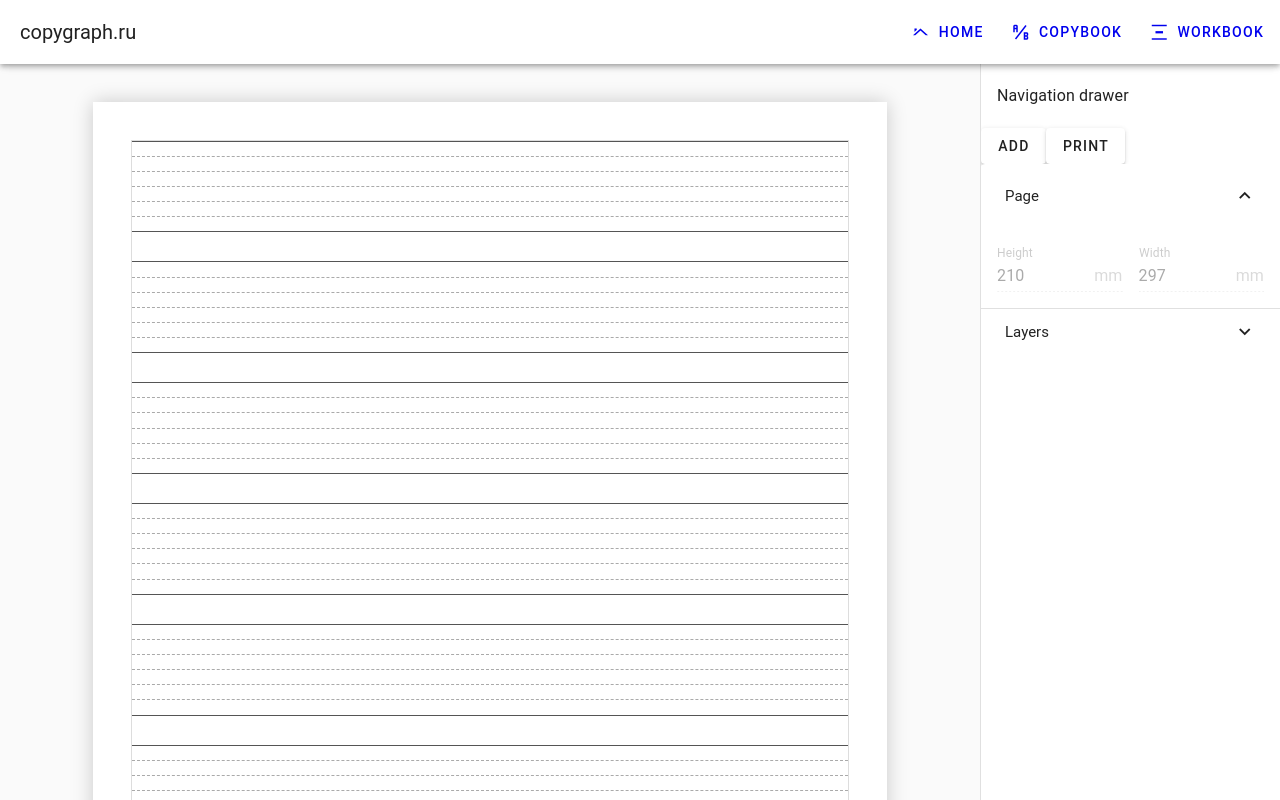
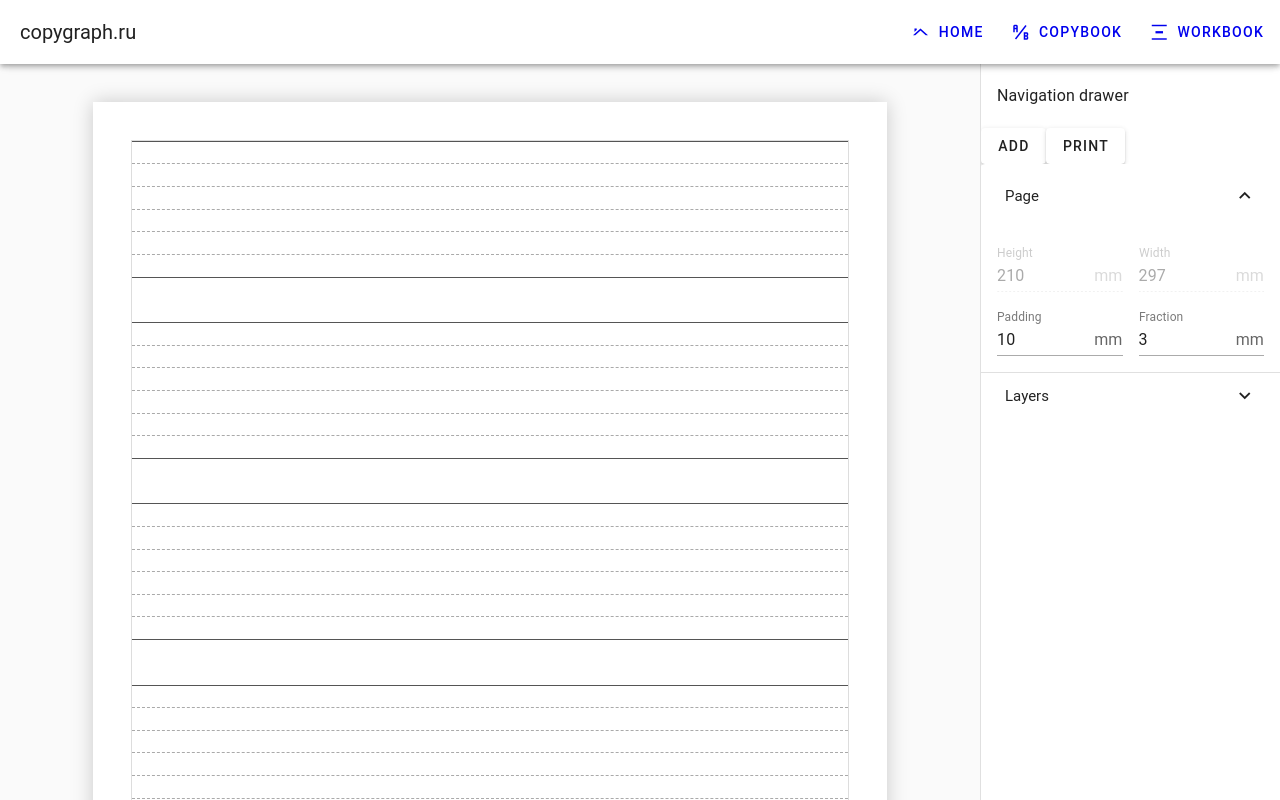
Before and after one commit to Loac/copygraph.ru, a Vue app: page /workbook-advanced in a window 1280 px wide. Both pictures are taken after a click on the button "Page". Shown: the top 800 px of the page. Built offline with nearby package versions, Linux system fonts and the light colour scheme.

Commit message:
misc form

```diff
--- a/src/components/copygraph/WorkbookAdvanced.ts
+++ b/src/components/copygraph/WorkbookAdvanced.ts
@@ -1,11 +1,12 @@
 import { LineStyle } from "@/components/copygraph/Copygraph";
 import {th} from "vuetify/locale";
+import {StyleValue} from "vue";
 
 export class Workbook {
     fractionHeight: number = 3;
     pageHeight: number = 297;
     pageWidth: number = 210;
-    pagePadding: number = 0;
+    pagePadding: number = 10;
     pageOrientation: string = 'portrait';
     layers: Array<Layer> = [];
 
@@ -40,6 +41,19 @@ export class Workbook {
     addLayer(layer: Layer): void {
       this.layers.push(layer);
     }
+
+    layerStyle(offset: number): StyleValue {
+      return {
+        marginTop: (this.fractionHeight * offset - this.fractionHeight) * -1 + 'mm'
+      }
+    }
+    lineStyle(offset: number, lineStyle: LineStyle): StyleValue {
+      return {
+        height: this.fractionHeight + 'mm',
+        marginTop: (this.fractionHeight * offset - this.fractionHeight) + 'mm',
+        borderTop: lineStyle.width + 'px ' + lineStyle.style + ' ' + lineStyle.color
+      }
+    }
 }
 
 /**
--- a/src/components/workbookAdvanced/WorkbookAdvanced.vue
+++ b/src/components/workbookAdvanced/WorkbookAdvanced.vue
@@ -6,7 +6,7 @@
           <div
             v-for="(layer, index) in workbook.layers"
             class="layer"
-            :style="layerStyle(layer.offset)"
+            :style="workbook.layerStyle(layer.offset)"
             :key="index"
           >
             <template v-if="layer.visible">
@@ -14,7 +14,7 @@
                 <div
                   v-for="(offset, index) in layer.rhythm"
                   class="line"
-                  :style="lineStyle(offset, layer.lineStyle)"
+                  :style="workbook.lineStyle(offset, layer.lineStyle)"
                   :key="index"
                 ></div>
               </div>
@@ -29,33 +29,16 @@
 <script setup lang="ts">
   import { Workbook } from "@/components/copygraph/WorkbookAdvanced";
 
-  let fractionHeight: number = 2;
-
   defineProps({
     workbook: {
       required: true,
       type: Workbook
     }
   });
-
-
-  const layerStyle = (offset: number) => {
-    return {
-      marginTop: (fractionHeight * offset - fractionHeight) * -1 + 'mm'
-    }
-  }
-
-  const lineStyle = (offset: number, lineStyle: LineStyle) => {
-    return {
-      height: fractionHeight + 'mm',
-      marginTop: (fractionHeight * offset - fractionHeight) + 'mm',
-      borderTop: lineStyle.width + 'px ' + lineStyle.style + ' ' + lineStyle.color
-    }
-  }
 </script>
 
 <script lang="ts">
-  import { LineStyle } from "@/components/copygraph/Copygraph";
+
 </script>
 
 <style scoped>
@@ -76,6 +59,7 @@
     .worksheet {
       position: relative;
       border: 1px solid #ddd;
+      overflow: hidden;
       width: 100%;
       height: 100%;
     }
--- a/src/views/WorkbookAdvancedView.vue
+++ b/src/views/WorkbookAdvancedView.vue
@@ -42,6 +42,24 @@
                   hide-details
                   :readonly="true"
                   :disabled="true"
+                />
+              </div>
+              <div class="d-flex mt-4 ga-4">
+                <NumberPicker
+                  v-model="workbook.pagePadding"
+                  label="Padding"
+                  suffix="mm"
+                  :min="0"
+                  :max="20"
+                  :step="1"
+                />
+                <NumberPicker
+                  v-model="workbook.fractionHeight"
+                  label="Fraction"
+                  suffix="mm"
+                  :min="0.5"
+                  :max="10"
+                  :step="0.1"
                 />
               </div>
             </v-card-text>
```
